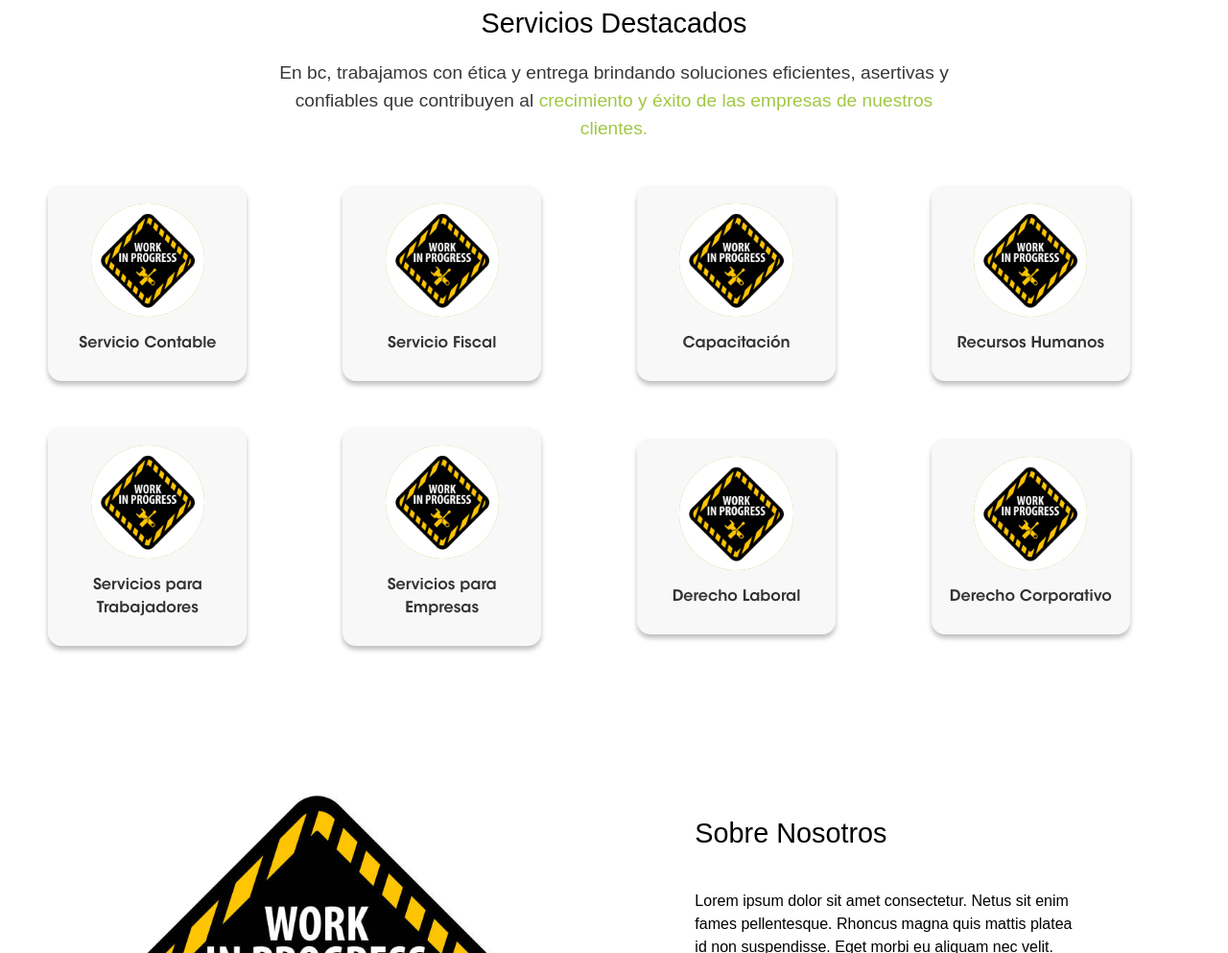
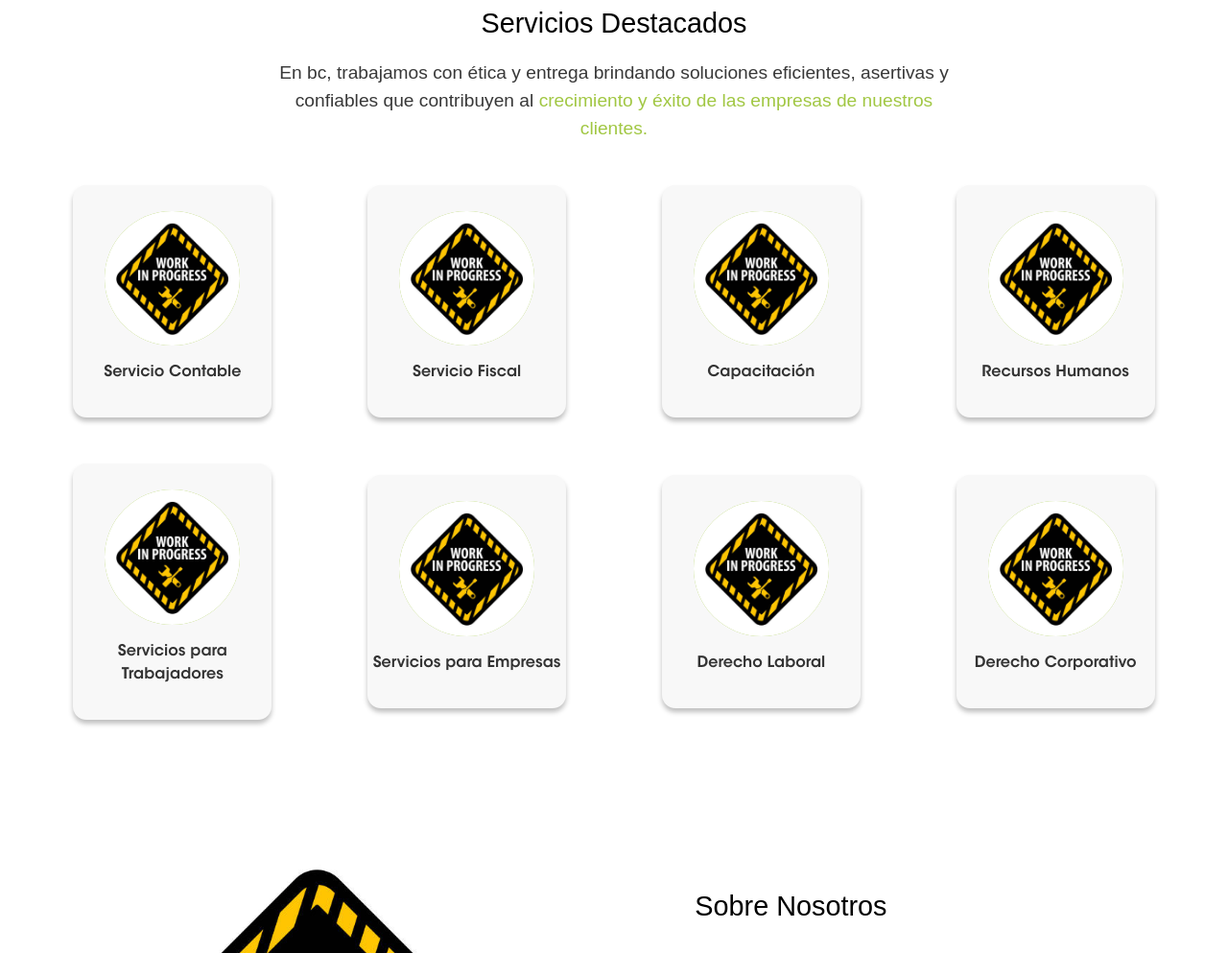
Before and after one commit to JoacoElexer/DespachoBC-WebPage, an Astro site: page / in a window 1280 px wide. Shown: the part 1264-2257 px from the top of the page at 96% size. Built offline with nearby package versions, Linux system fonts and the light colour scheme; Astro itself is replaced by a stand-in of ours; a web font is replaced by a local one.

Commit message:
Cambios mínimos en diseño

```diff
--- a/src/components/services/ServiceCardComponent.astro
+++ b/src/components/services/ServiceCardComponent.astro
@@ -1,15 +1,15 @@
 ---
-const {title, icon, category} = Astro.props;
+const { title, icon, category } = Astro.props;
 ---
 
 <style>
     @import url("../../styles/services/components/serviceCardComponent.css");
 </style>
-<a href={category} style="text-decoration: none;">
-    <div class="services-card-component">
+<div class="services-card-component">
+    <a href={category} style="text-decoration: none; padding-inline: 1rem">
         <div class="service-card-icon">
-            <img src={ icon } alt="">
+            <img src={icon} alt="" />
         </div>
-        <h3 class="service-card-title">{ title }</h3>
-    </div>
-</a>
+        <h3 class="service-card-title">{title}</h3>
+    </a>
+</div>
--- a/src/styles/services/components/serviceCardComponent.css
+++ b/src/styles/services/components/serviceCardComponent.css
@@ -1,6 +1,5 @@
 .services-card-component {
     width: 80%;
-    padding: 1rem;
     background: #F8F8F8;
     border-radius: 14px;
     box-shadow: 0 4px 5px rgb(0, 0, 0, 0.25);
```
